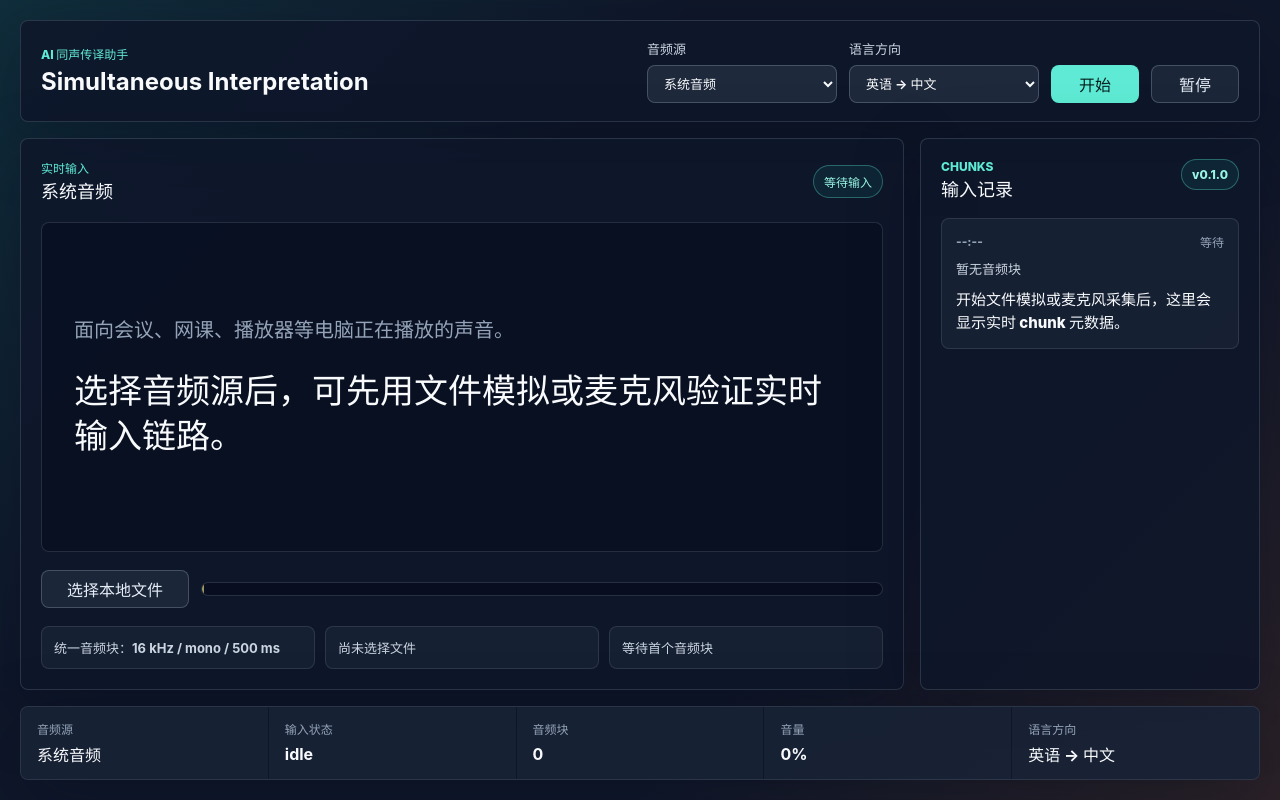
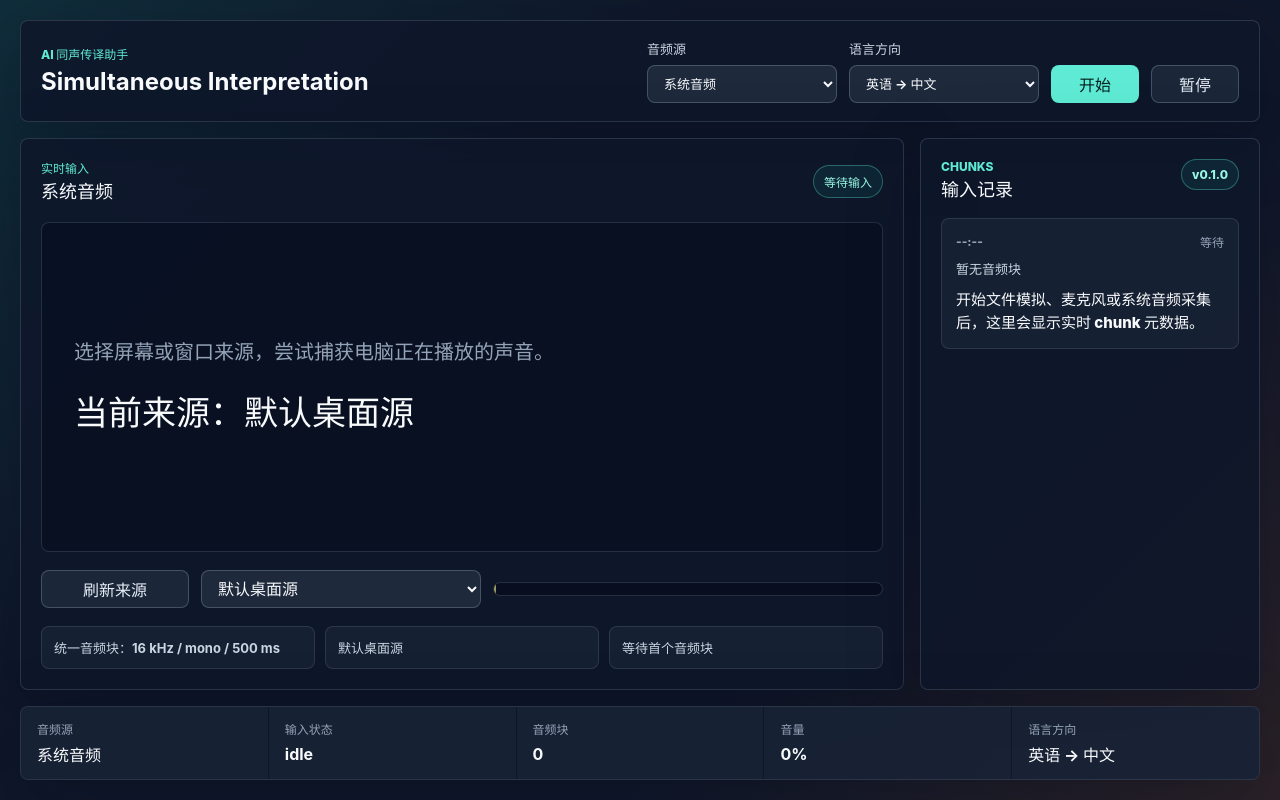
Before and after one commit to Hddcc/Simultaneous-Interpretation, a React (Vite) app: page / in a window 1280 px wide. Built offline with nearby package versions, Linux system fonts and the light colour scheme.

Commit message:
Add system audio capture

```diff
--- a/electron/preload.ts
+++ b/electron/preload.ts
@@ -3,5 +3,6 @@ import { contextBridge, ipcRenderer } from "electron";
 contextBridge.exposeInMainWorld("simultaneousInterpretation", {
   appName: "Simultaneous Interpretation",
   version: "0.1.0",
-  selectLocalMediaFile: () => ipcRenderer.invoke("dialog:select-local-media-file")
+  selectLocalMediaFile: () => ipcRenderer.invoke("dialog:select-local-media-file"),
+  listDesktopAudioSources: () => ipcRenderer.invoke("desktop:list-audio-sources")
 });
--- a/src/App.tsx
+++ b/src/App.tsx
@@ -1,6 +1,7 @@
 import { useEffect, useMemo, useRef, useState } from "react";
 import {
   createCapturedMicrophoneChunk,
+  createCapturedSystemAudioChunk,
   createSimulatedChunk,
   formatTimestamp
 } from "./audio/simulator";
@@ -8,6 +9,7 @@ import type {
   AudioSessionState,
   AudioSourceOption,
   AudioSourceType,
+  DesktopAudioSource,
   LocalMediaFile,
   MicrophoneDevice,
   NormalizedAudioChunk
@@ -17,7 +19,7 @@ const sourceOptions: AudioSourceOption[] = [
   {
     type: "system",
     label: "系统音频",
-    description: "面向会议、网课、播放器等电脑正在播放的声音。"
+    description: "选择屏幕或窗口来源，尝试捕获电脑正在播放的声音。"
   },
   {
     type: "microphone",
@@ -68,6 +70,15 @@ function getVolumeFromAnalyser(analyser: AnalyserNode): number {
   return Math.min(1, Math.sqrt(sum / samples.length) * 3);
 }
 
+function createDesktopConstraints(sourceId: string): MediaTrackConstraints {
+  return {
+    mandatory: {
+      chromeMediaSource: "desktop",
+      chromeMediaSourceId: sourceId
+    }
+  } as unknown as MediaTrackConstraints;
+}
+
 export function App() {
   const appInfo = window.simultaneousInterpretation;
   const [session, setSession] = useState<AudioSessionState>(initialSession);
@@ -75,11 +86,13 @@ export function App() {
   const [recentChunks, setRecentChunks] = useState<NormalizedAudioChunk[]>([]);
   const [microphoneDevices, setMicrophoneDevices] = useState<MicrophoneDevice[]>([]);
   const [selectedMicrophoneId, setSelectedMicrophoneId] = useState("");
+  const [desktopSources, setDesktopSources] = useState<DesktopAudioSource[]>([]);
+  const [selectedDesktopSourceId, setSelectedDesktopSourceId] = useState("");
 
   const chunkSequenceRef = useRef(0);
   const mediaStreamRef = useRef<MediaStream | null>(null);
   const audioContextRef = useRef<AudioContext | null>(null);
-  const microphoneTimerRef = useRef<number | null>(null);
+  const captureTimerRef = useRef<number | null>(null);
 
   const selectedSource = useMemo(
     () => sourceOptions.find((option) => option.type === session.sourceType) ?? sourceOptions[0],
@@ -89,6 +102,9 @@ export function App() {
   const selectedMicrophoneLabel =
     microphoneDevices.find((device) => device.deviceId === selectedMicrophoneId)?.label ??
     "默认麦克风";
+
+  const selectedDesktopSourceName =
+    desktopSources.find((source) => source.id === selectedDesktopSourceId)?.name ?? "默认桌面源";
 
   useEffect(() => {
     if (session.status !== "streaming" || session.sourceType !== "file") {
@@ -106,7 +122,7 @@ export function App() {
 
   useEffect(() => {
     return () => {
-      cleanupMicrophoneCapture();
+      cleanupActiveCapture();
     };
   }, []);
 
@@ -135,10 +151,10 @@ export function App() {
     }));
   }
 
-  function cleanupMicrophoneCapture(): void {
-    if (microphoneTimerRef.current !== null) {
-      window.clearInterval(microphoneTimerRef.current);
-      microphoneTimerRef.current = null;
+  function cleanupActiveCapture(): void {
+    if (captureTimerRef.current !== null) {
+      window.clearInterval(captureTimerRef.current);
+      captureTimerRef.current = null;
     }
 
     mediaStreamRef.current?.getTracks().forEach((track) => track.stop());
@@ -149,11 +165,46 @@ export function App() {
   }
 
   function updateSourceType(type: AudioSourceType): void {
-    cleanupMicrophoneCapture();
+    cleanupActiveCapture();
     resetInputState(type);
 
     if (type === "microphone" && microphoneDevices.length === 0) {
       void refreshMicrophoneDevices();
+    }
+
+    if (type === "system" && desktopSources.length === 0) {
+      void refreshDesktopAudioSources();
+    }
+  }
+
+  async function refreshDesktopAudioSources(): Promise<void> {
+    if (!appInfo?.listDesktopAudioSources) {
+      setSession((current) => ({
+        ...current,
+        sourceType: "system",
+        status: "error",
+        error: "当前运行环境无法枚举桌面音频源。"
+      }));
+      return;
+    }
+
+    try {
+      const sources = await appInfo.listDesktopAudioSources();
+      setDesktopSources(sources);
+      setSelectedDesktopSourceId((current) => current || sources[0]?.id || "");
+      setSession((current) => ({
+        ...current,
+        sourceType: "system",
+        status: sources.length > 0 ? "ready" : "error",
+        error: sources.length > 0 ? null : "没有发现可用的桌面或窗口来源。"
+      }));
+    } catch (error) {
+      setSession((current) => ({
+        ...current,
+        sourceType: "system",
+        status: "error",
+        error: error instanceof Error ? error.message : "桌面音频源枚举失败。"
+      }));
     }
   }
 
@@ -197,6 +248,41 @@ export function App() {
     }
   }
 
+  function startAnalyserCapture(
+    stream: MediaStream,
+    sourceType: "system" | "microphone",
+    sourceLabel: string
+  ): void {
+    const audioContext = new AudioContext({ sampleRate: 16000 });
+    const source = audioContext.createMediaStreamSource(stream);
+    const analyser = audioContext.createAnalyser();
+    analyser.fftSize = 1024;
+    source.connect(analyser);
+
+    mediaStreamRef.current = stream;
+    audioContextRef.current = audioContext;
+
+    setSession((current) => ({
+      ...current,
+      sourceType,
+      status: "streaming",
+      lastChunk: null,
+      chunksProduced: 0,
+      volume: 0,
+      error: null
+    }));
+
+    captureTimerRef.current = window.setInterval(() => {
+      const volume = getVolumeFromAnalyser(analyser);
+      const chunk =
+        sourceType === "microphone"
+          ? createCapturedMicrophoneChunk(chunkSequenceRef.current, volume, sourceLabel)
+          : createCapturedSystemAudioChunk(chunkSequenceRef.current, volume, sourceLabel);
+      chunkSequenceRef.current += 1;
+      recordChunk(chunk);
+    }, 500);
+  }
+
   async function startMicrophoneCapture(): Promise<void> {
     if (!navigator.mediaDevices?.getUserMedia) {
       setSession((current) => ({
@@ -208,7 +294,7 @@ export function App() {
     }
 
     try {
-      cleanupMicrophoneCapture();
+      cleanupActiveCapture();
       chunkSequenceRef.current = 0;
       setRecentChunks([]);
 
@@ -227,37 +313,9 @@ export function App() {
             }
       });
 
-      const audioContext = new AudioContext({ sampleRate: 16000 });
-      const source = audioContext.createMediaStreamSource(stream);
-      const analyser = audioContext.createAnalyser();
-      analyser.fftSize = 1024;
-      source.connect(analyser);
-
-      mediaStreamRef.current = stream;
-      audioContextRef.current = audioContext;
-
-      setSession((current) => ({
-        ...current,
-        sourceType: "microphone",
-        status: "streaming",
-        lastChunk: null,
-        chunksProduced: 0,
-        volume: 0,
-        error: null
-      }));
-
-      microphoneTimerRef.current = window.setInterval(() => {
-        const volume = getVolumeFromAnalyser(analyser);
-        const chunk = createCapturedMicrophoneChunk(
-          chunkSequenceRef.current,
-          volume,
-          selectedMicrophoneLabel
-        );
-        chunkSequenceRef.current += 1;
-        recordChunk(chunk);
-      }, 500);
+      startAnalyserCapture(stream, "microphone", selectedMicrophoneLabel);
     } catch (error) {
-      cleanupMicrophoneCapture();
+      cleanupActiveCapture();
       setSession((current) => ({
         ...current,
         sourceType: "microphone",
@@ -268,8 +326,55 @@ export function App() {
     }
   }
 
+  async function startSystemAudioCapture(): Promise<void> {
+    const sourceId = selectedDesktopSourceId || desktopSources[0]?.id;
+    if (!sourceId) {
+      setSession((current) => ({
+        ...current,
+        sourceType: "system",
+        status: "error",
+        error: "请先刷新并选择一个桌面或窗口来源。"
+      }));
+      return;
+    }
+
+    try {
+      cleanupActiveCapture();
+      chunkSequenceRef.current = 0;
+      setRecentChunks([]);
+
+      const desktopConstraints = createDesktopConstraints(sourceId);
+      const stream = await navigator.mediaDevices.getUserMedia({
+        audio: desktopConstraints,
+        video: desktopConstraints
+      });
+
+      if (stream.getAudioTracks().length === 0) {
+        stream.getTracks().forEach((track) => track.stop());
+        throw new Error("当前桌面源没有提供可捕获的系统音频。");
+      }
+
+      stream.getVideoTracks().forEach((track) => {
+        track.enabled = false;
+      });
+      startAnalyserCapture(stream, "system", selectedDesktopSourceName);
+    } catch (error) {
+      cleanupActiveCapture();
+      setSession((current) => ({
+        ...current,
+        sourceType: "system",
+        status: "error",
+        volume: 0,
+        error:
+          error instanceof Error
+            ? error.message
+            : "系统音频采集失败，请确认平台权限和来源是否支持音频。"
+      }));
+    }
+  }
+
   async function selectLocalFile(): Promise<void> {
-    cleanupMicrophoneCapture();
+    cleanupActiveCapture();
 
     if (!appInfo?.selectLocalMediaFile) {
       setSession((current) => ({
@@ -301,13 +406,17 @@ export function App() {
   }
 
   async function startSession(): Promise<void> {
+    if (session.sourceType === "system") {
+      await startSystemAudioCapture();
+      return;
+    }
+
     if (session.sourceType === "microphone") {
       await startMicrophoneCapture();
       return;
     }
 
-    if (session.sourceType === "file") {
-      cleanupMicrophoneCapture();
+    cleanupActiveCapture();
 
     if (!session.selectedFile) {
       setSession((current) => ({
@@ -323,20 +432,11 @@ export function App() {
       status: "streaming",
       error: null
     }));
-      return;
-    }
-
-    cleanupMicrophoneCapture();
-    setSession((current) => ({
-      ...current,
-      status: "ready",
-      error: "系统音频真实采集将在下一阶段接入，当前已完成输入源选择。"
-    }));
   }
 
   function pauseSession(): void {
-    if (session.sourceType === "microphone") {
-      cleanupMicrophoneCapture();
+    if (session.sourceType === "microphone" || session.sourceType === "system") {
+      cleanupActiveCapture();
     }
 
     setSession((current) => ({
@@ -415,17 +515,45 @@ export function App() {
           <div className="caption-stage" aria-live="polite">
             <p className="source-caption">{selectedSource.description}</p>
             <p className="translated-caption">
-              {session.sourceType === "microphone"
+              {session.sourceType === "system"
+                ? `当前来源：${selectedDesktopSourceName}`
+                : session.sourceType === "microphone"
                   ? `当前设备：${selectedMicrophoneLabel}`
-                : session.sourceType === "file" && session.selectedFile
+                  : session.selectedFile
                     ? `已选择 ${session.selectedFile.name}`
-                  : "选择音频源后，可先用文件模拟或麦克风验证实时输入链路。"}
+                    : "选择音频源后，可先用文件模拟、麦克风或系统音频验证实时输入链路。"}
             </p>
             {session.error ? <p className="error-message">{session.error}</p> : null}
           </div>
 
           <div className="source-actions" aria-label="音频源操作">
-            {session.sourceType === "microphone" ? (
+            {session.sourceType === "system" ? (
+              <>
+                <button
+                  type="button"
+                  className="secondary-action"
+                  onClick={() => void refreshDesktopAudioSources()}
+                >
+                  刷新来源
+                </button>
+                <select
+                  className="inline-select"
+                  value={selectedDesktopSourceId}
+                  aria-label="选择桌面或窗口来源"
+                  onChange={(event) => setSelectedDesktopSourceId(event.target.value)}
+                >
+                  {desktopSources.length === 0 ? (
+                    <option value="">默认桌面源</option>
+                  ) : (
+                    desktopSources.map((source) => (
+                      <option key={source.id} value={source.id}>
+                        {source.name}
+                      </option>
+                    ))
+                  )}
+                </select>
+              </>
+            ) : session.sourceType === "microphone" ? (
               <>
                 <button
                   type="button"
@@ -464,7 +592,9 @@ export function App() {
           <div className="placeholder-row" aria-label="输入源状态">
             <span>统一音频块：16 kHz / mono / 500 ms</span>
             <span>
-              {session.sourceType === "microphone"
+              {session.sourceType === "system"
+                ? selectedDesktopSourceName
+                : session.sourceType === "microphone"
                   ? selectedMicrophoneLabel
                   : session.selectedFile
                     ? `${session.selectedFile.extension.toUpperCase()} · ${formatFileSize(
@@ -498,7 +628,7 @@ export function App() {
                 </div>
                 <p className="history-source">暂无音频块</p>
                 <p className="history-translation">
-                  开始文件模拟或麦克风采集后，这里会显示实时 chunk 元数据。
+                  开始文件模拟、麦克风或系统音频采集后，这里会显示实时 chunk 元数据。
                 </p>
               </article>
             ) : (
--- a/src/audio/simulator.ts
+++ b/src/audio/simulator.ts
@@ -47,6 +47,27 @@ export function createCapturedMicrophoneChunk(
   };
 }
 
+export function createCapturedSystemAudioChunk(
+  sequence: number,
+  volume: number,
+  sourceName: string
+): NormalizedAudioChunk {
+  const timestampMs = sequence * SIMULATED_CHUNK_DURATION_MS;
+
+  return {
+    id: `system-${sequence}-${timestampMs}`,
+    sourceType: "system",
+    sequence,
+    timestampMs,
+    durationMs: SIMULATED_CHUNK_DURATION_MS,
+    sampleRate: SIMULATED_SAMPLE_RATE,
+    channels: SIMULATED_CHANNELS,
+    volume,
+    status: "captured",
+    deviceLabel: sourceName
+  };
+}
+
 export function formatTimestamp(ms: number): string {
   const totalSeconds = Math.floor(ms / 1000);
   const minutes = Math.floor(totalSeconds / 60)
--- a/src/audio/types.ts
+++ b/src/audio/types.ts
@@ -18,6 +18,11 @@ export interface LocalMediaFile {
 export interface MicrophoneDevice {
   deviceId: string;
   label: string;
+}
+
+export interface DesktopAudioSource {
+  id: string;
+  name: string;
 }
 
 export interface NormalizedAudioChunk {
--- a/types/preload.d.ts
+++ b/types/preload.d.ts
@@ -8,11 +8,17 @@ declare global {
     extension: string;
   }
 
+  interface DesktopAudioSource {
+    id: string;
+    name: string;
+  }
+
   interface Window {
     simultaneousInterpretation?: {
       appName: string;
       version: string;
       selectLocalMediaFile: () => Promise<LocalMediaFile | null>;
+      listDesktopAudioSources: () => Promise<DesktopAudioSource[]>;
     };
   }
 }
```
Also changed, not shown: electron/main.ts (+15 -2 lines), openspec/changes/add-desktop-simultaneous-interpretation/tasks.md (+5 -5 lines), 2 other files (tests, documents, lock files or other folders). Lines whose indentation alone changed are shown as unchanged.
